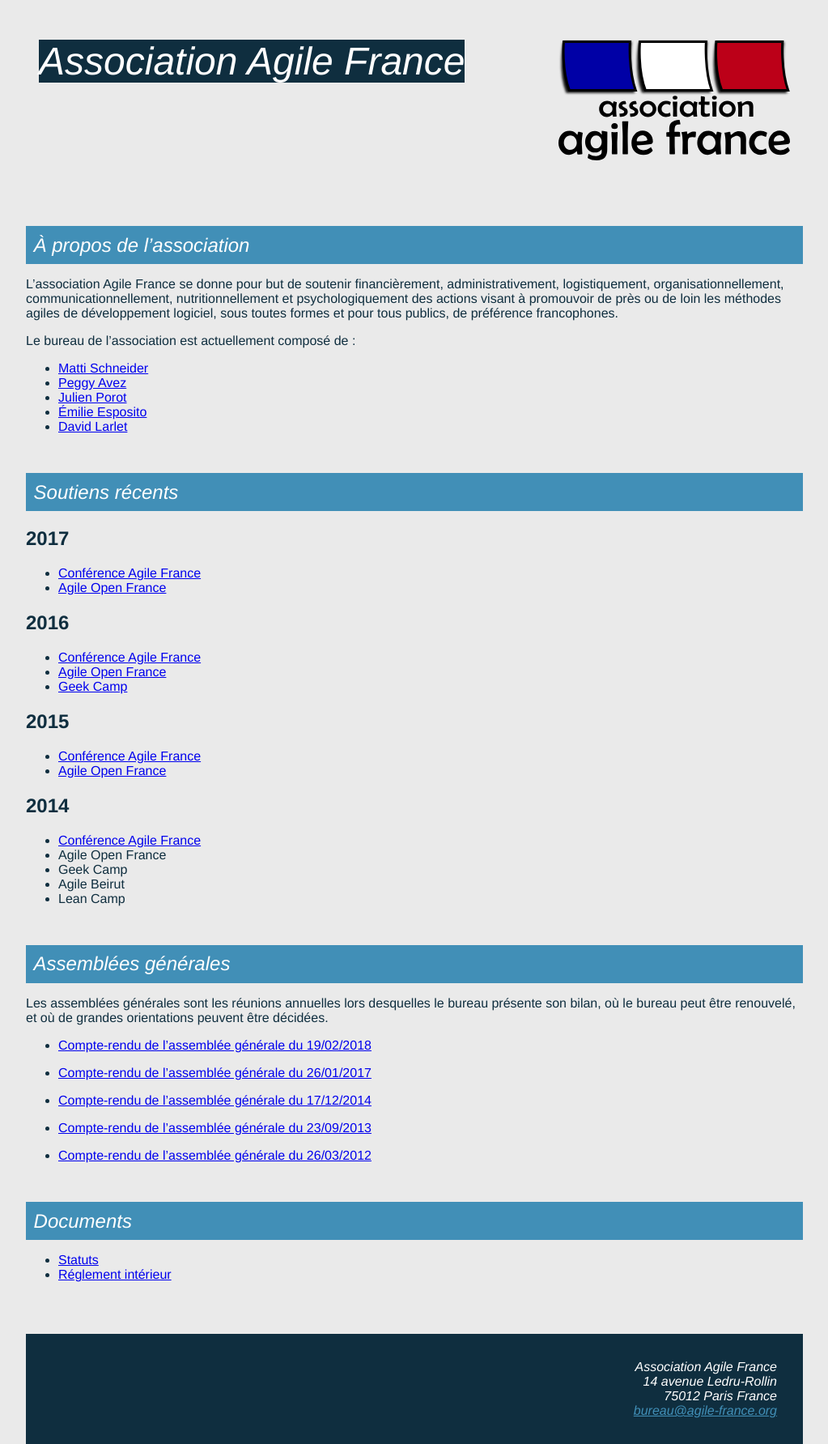
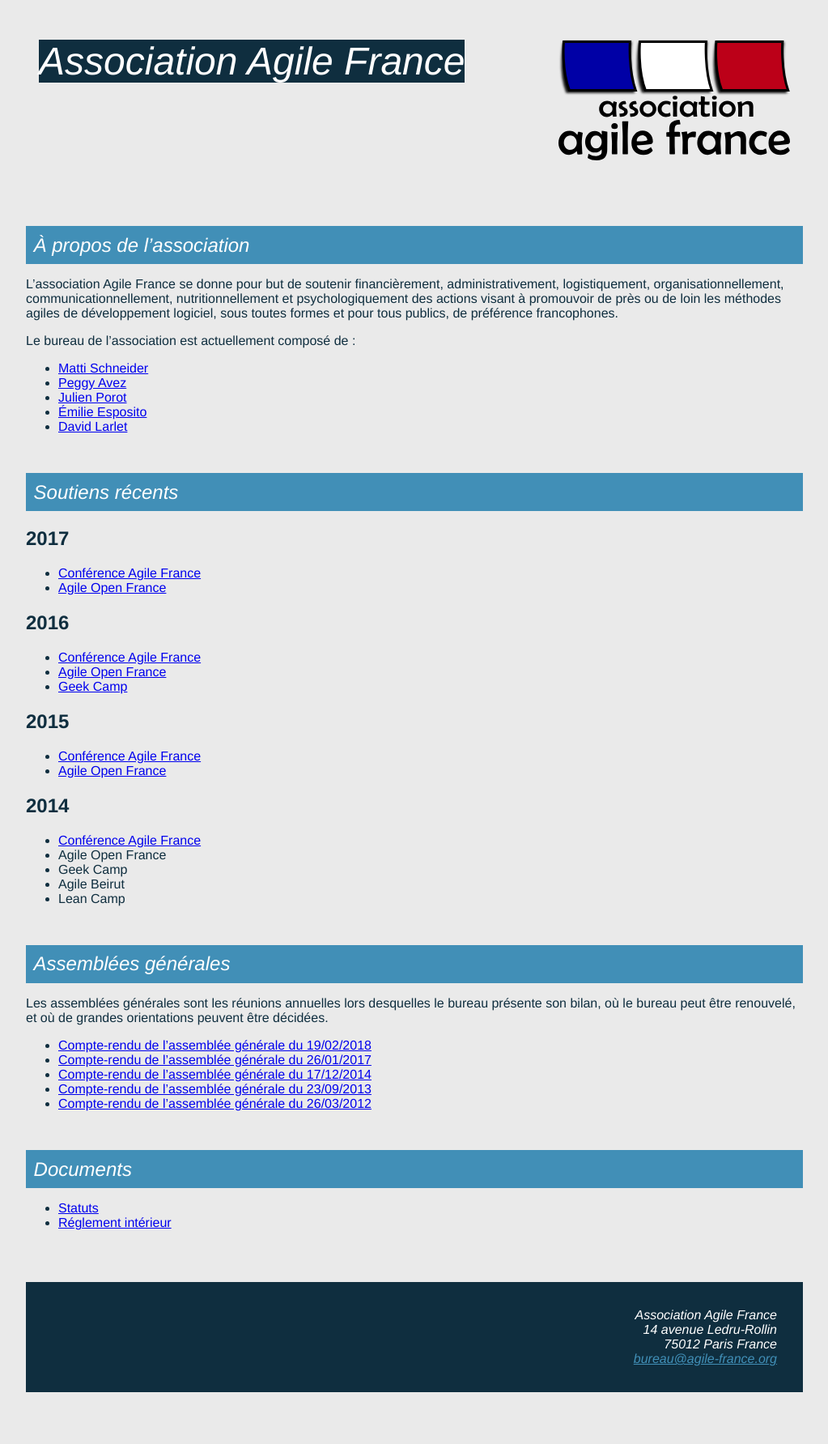
Before and after one commit to AgileFrance/AgileFrance.github.io, a Jekyll site: the page built from _pages/index.md, in a window 1280 px wide. Shown: the whole page at 81% size, without its empty margins (128-1151 px from the left). Built offline with Jekyll 4.4.1, drawn with Linux system fonts in a browser that asks for light colours; our own code applies the rules of GitHub Pages for plain Markdown files; after the commit the page ends 1719 px from its top, so only the background shows below that.

Commit message:
Fix markup
Prevent wrapping each <li> in a <p> by removing trailing whitespace

```diff
--- a/_pages/index.md
+++ b/_pages/index.md
@@ -47,7 +47,7 @@
 
 {% assign assemblees_generales = site.assemblee_generale | reverse %}
 
-{% for ag in assemblees_generales %}
+{% for ag in assemblees_generales -%}
 - [Compte-rendu de l'assemblée générale du {{ ag.id | remove: "/assemblee_generale/" | date: "%d/%m/%Y" }}]({{ ag.url }})
 {% endfor %}
 
```
